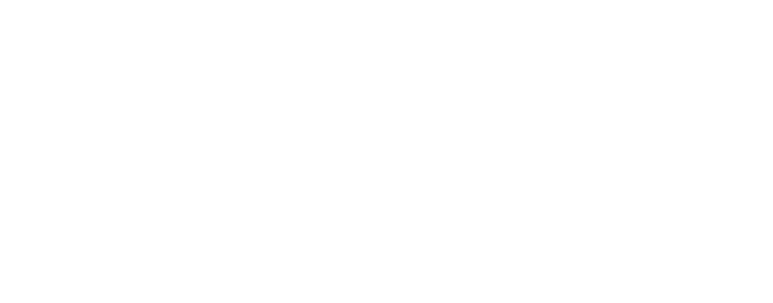
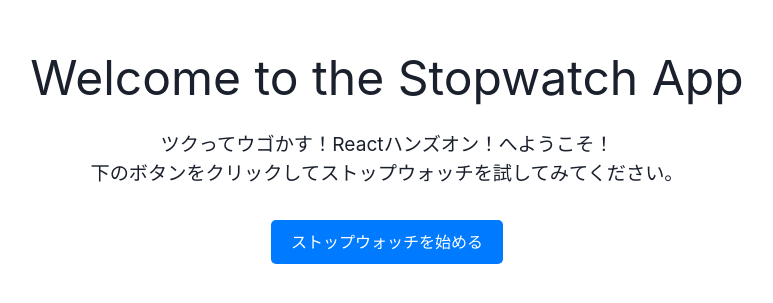
Before and after one commit to miyakei1225/React-Hands-on-Stopwatch, a React (Create React App) app in the folder react-hands-on/: page / in a window 1280 px wide. Before the commit this address had no page. Shown: the part 247-550 px from the top of the page, without its empty margins (253-1026 px from the left). Built offline with nearby package versions, Linux system fonts and the light colour scheme.

Commit message:
feat: change style and routing

```diff
--- a/react-hands-on/src/RouterConfig.tsx
+++ b/react-hands-on/src/RouterConfig.tsx
@@ -12,7 +12,7 @@
     <>
       <BrowserRouter>
         <Routes>
-          <Route path="/home" element={<Home />} />
+          <Route path="/" element={<Home />} />
           <Route path="/jsx" element={<JSX />} />
           <Route path="/state" element={<State />} />
           <Route path="/chakra" element={<Chakra />} />
--- a/react-hands-on/src/pages/Home.tsx
+++ b/react-hands-on/src/pages/Home.tsx
@@ -1,8 +1,19 @@
+import { Link } from 'react-router-dom'
+
 export const Home = () => {
   return (
-    <>
-      <h1>Home画面</h1>
-    </>
+    <div style={{ display: 'flex', flexDirection: 'column', alignItems: 'center', justifyContent: 'center', height: '100vh', textAlign: 'center' }}>
+      <h1 style={{ fontSize: '3rem', marginBottom: '1rem' }}>Welcome to the Stopwatch App</h1>
+      <p style={{ fontSize: '1.2rem', marginBottom: '2rem' }}>
+        ツクってウゴかす！Reactハンズオン！へようこそ！<br />
+        下のボタンをクリックしてストップウォッチを試してみてください。
+      </p>
+      <Link to="/stopwatch/example" style={{ textDecoration: 'none' }}>
+        <button style={{ padding: '10px 20px', fontSize: '1rem', cursor: 'pointer', borderRadius: '5px', backgroundColor: '#007BFF', color: '#fff', border: 'none' }}>
+          ストップウォッチを始める
+        </button>
+      </Link>
+    </div>
   )
 }
 
--- a/react-hands-on/src/pages/StopWatchExample.tsx
+++ b/react-hands-on/src/pages/StopWatchExample.tsx
@@ -27,16 +27,12 @@
   }
 
   return (
-    <div>
-      <div>{(time / 1000).toFixed(2)} s</div>
+    <div style={{ display: 'flex', justifyContent: 'center', alignItems: 'center', height: '100vh', flexDirection: 'column' }}>
+      <div style={{ fontSize: '2rem', marginBottom: '1rem' }}>{(time / 1000).toFixed(2)} s</div>
       <div>
-        <button onClick={handleStart}>Start</button>
-      </div>
-      <div>
-        <button onClick={handleStop}>Stop</button>
-      </div>
-      <div>
-        <button onClick={handleReset}>Reset</button>
+        <button onClick={handleStart} style={{ margin: '0 5px' }}>Start</button>
+        <button onClick={handleStop} style={{ margin: '0 5px' }}>Stop</button>
+        <button onClick={handleReset} style={{ margin: '0 5px' }}>Reset</button>
       </div>
     </div>
   )
```
